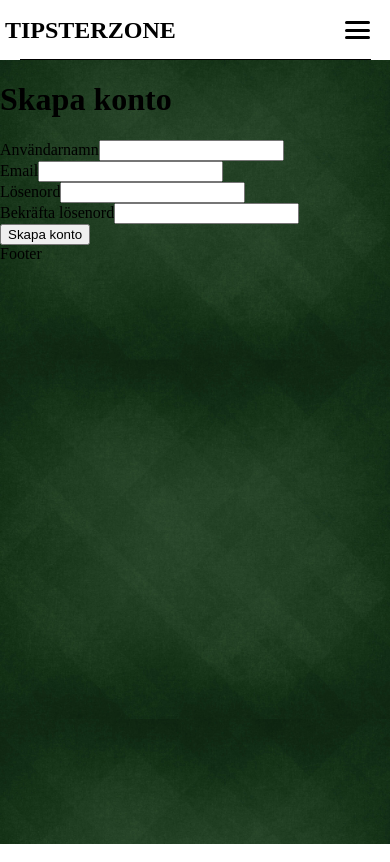
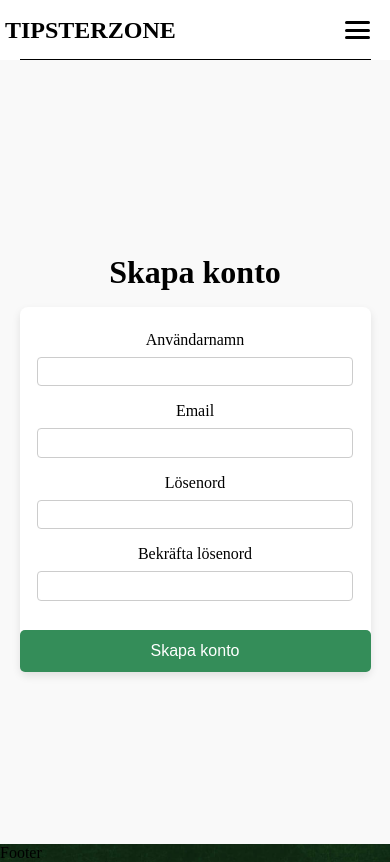
Before and after one commit to oscarkannerstedt/TipsterZone-Exjob, a React (Vite) app in the folder frontend/: page /signup in a window 390 px wide. Built offline with nearby package versions, Linux system fonts and the light colour scheme.

Commit message:
Added - styling signup page mobile

```diff
--- a/frontend/src/pages/SignupUser.tsx
+++ b/frontend/src/pages/SignupUser.tsx
@@ -42,7 +42,7 @@
     <div className="signup-wrapper">
       <h1>Skapa konto</h1>
       <form onSubmit={handleSubmit}>
-        <div>
+        <div className="username-wrapper">
           <label htmlFor="username">Användarnamn</label>
           <input
             id="username"
@@ -52,7 +52,7 @@
             required
           />
         </div>
-        <div>
+        <div className="email-wrapper">
           <label htmlFor="email">Email</label>
           <input
             id="email"
@@ -62,7 +62,7 @@
             required
           />
         </div>
-        <div>
+        <div className="password-wrapper">
           <label htmlFor="password">Lösenord</label>
           <input
             id="password"
@@ -72,7 +72,7 @@
             required
           />
         </div>
-        <div>
+        <div className="confirmpassword-wrapper">
           <label htmlFor="confirmPassword">Bekräfta lösenord</label>
           <input
             id="confirmPassword"
@@ -82,7 +82,9 @@
             required
           />
         </div>
-        <button type="submit">Skapa konto</button>
+        <button type="submit" className="submit-button">
+          Skapa konto
+        </button>
       </form>
 
       <div aria-live="polite">
--- a/frontend/src/style/main.scss
+++ b/frontend/src/style/main.scss
@@ -1,3 +1,4 @@
 @use "./header/header.scss" as *;
 @use "./layout/layout.scss" as *;
 @use "./login/login.scss" as *;
+@use "./signupUser/signup.scss" as *;
--- /dev/null
+++ b/frontend/src/style/signupUser/signup-mobile.scss
@@ -0,0 +1,72 @@
+.signup-wrapper {
+  display: flex;
+  flex-direction: column;
+  justify-content: center;
+  align-items: center;
+  height: calc(100vh - 60px);
+  background-color: #f9f9f9;
+  text-align: center;
+
+  h1 {
+    font-size: 2rem;
+    margin-bottom: 1rem;
+    color: black;
+  }
+
+  form {
+    display: flex;
+    flex-direction: column;
+    justify-content: center;
+    align-items: center;
+    width: 90%;
+    max-width: 400px;
+    background: #fff;
+    border-radius: 8px;
+    box-shadow: 0 4px 8px rgba(0, 0, 0, 0.1);
+
+    .username-wrapper,
+    .email-wrapper,
+    .password-wrapper,
+    .confirmpassword-wrapper {
+      margin-bottom: 1rem;
+      width: 100%;
+    }
+
+    .username-wrapper {
+      margin-top: 1.5rem;
+    }
+
+    label {
+      font-size: 1rem;
+      display: block;
+      text-align: center;
+      margin-bottom: 0.5rem;
+    }
+
+    input {
+      width: 90%;
+      padding: 0.3rem;
+      border: 1px solid #ccc;
+      border-radius: 4px;
+      font-size: 1rem;
+      box-sizing: border-box;
+    }
+
+    input:focus {
+      outline: none;
+      border-color: #007bff;
+      box-shadow: 0 0 4px rgba(0, 123, 255, 0.4);
+    }
+
+    .submit-button {
+      width: 100%;
+      margin-top: 0.8rem;
+      padding: 0.75rem;
+      font-size: 1rem;
+      color: #fff;
+      background-color: #348d59;
+      border: none;
+      border-radius: 5px;
+    }
+  }
+}
--- /dev/null
+++ b/frontend/src/style/signupUser/signup.scss
@@ -0,0 +1 @@
+@use "signup-mobile.scss" as *;
```
